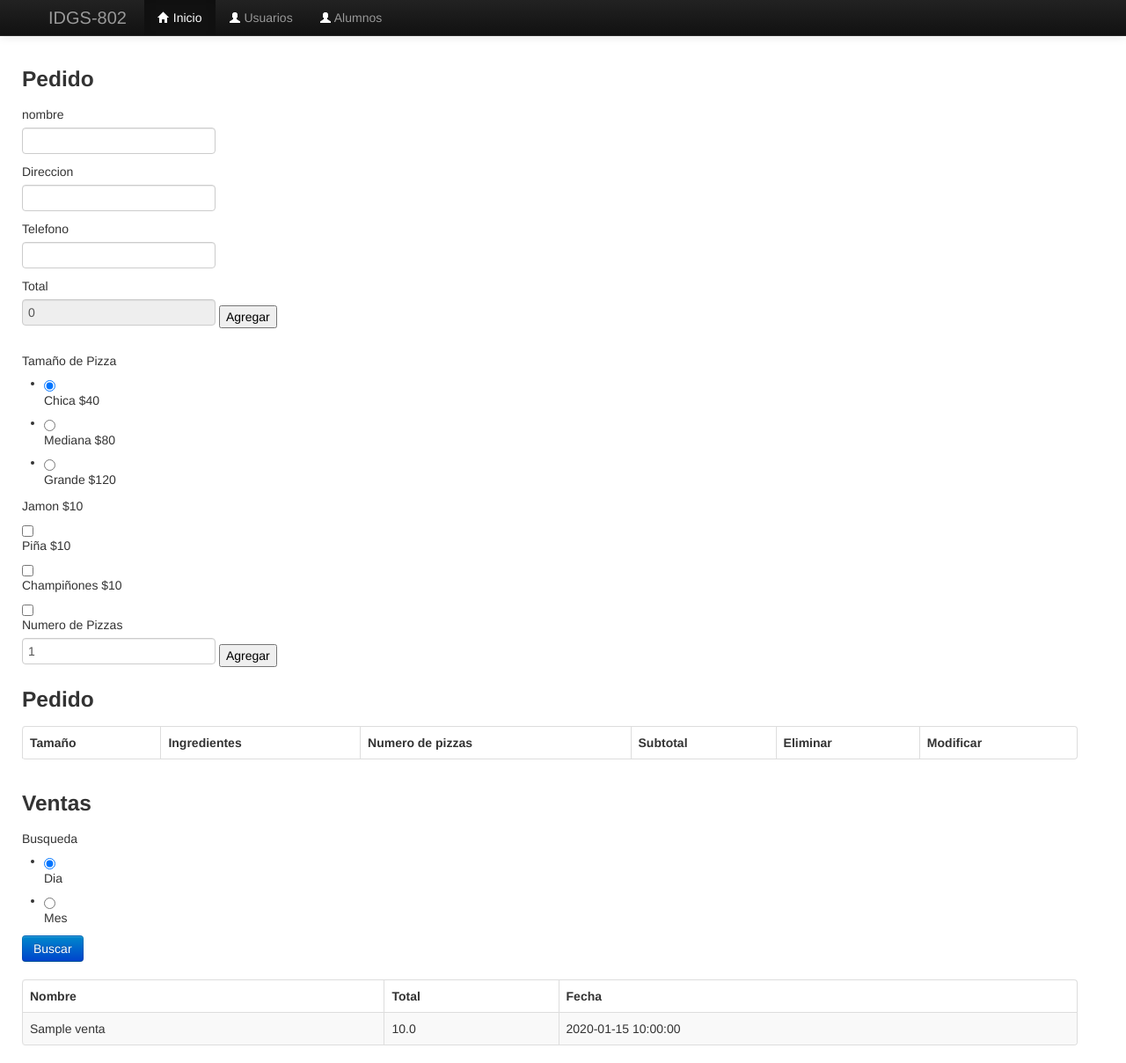
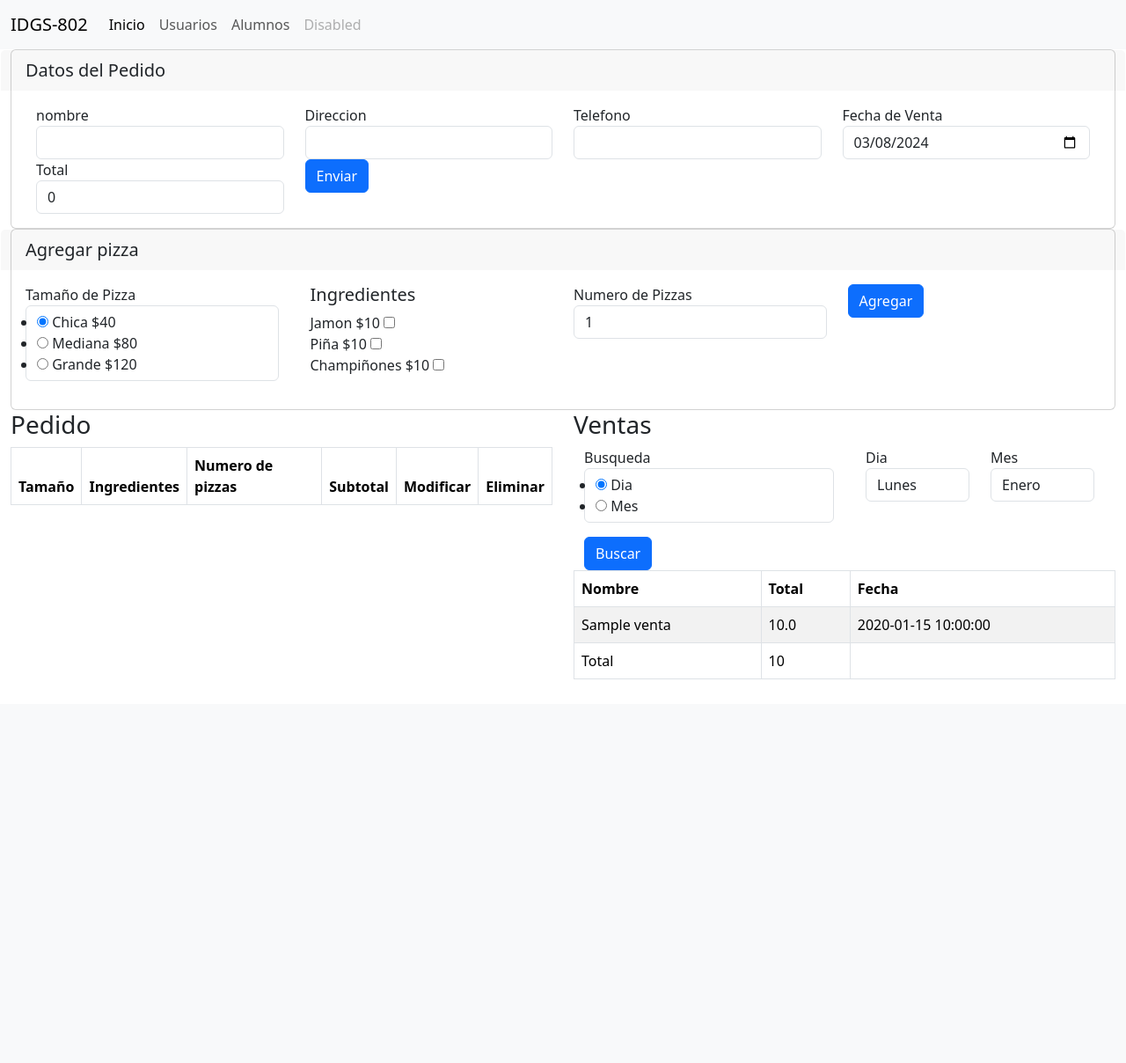
Before and after one commit to IDGS-802-21000036/Practicas_BD_IDGS802, a Flask app: template templates/ABC_Pizzeria.html in a window 1280 px wide. Shown: the whole page at 88% size. After the commit the page ends 772 px from the top, so only its background shows below. Run offline with Flask 3, Linux system fonts and the light colour scheme; tables that the repository leaves empty hold one stand-in row (values such as "Sample post"); the template is opened without the code that fills it: values that come from a table or form of the project are taken from there, most other values are stand-ins (such as "Sample title", 1, 10 or a date in 2020); lists and menus that the app fills with data are empty; some libraries are stand-ins or nearby versions.

Commit message:
DALG | 07/03/2024 | Practica Pizzeria terminada

```diff
--- a/forms.py
+++ b/forms.py
@@ -1,6 +1,7 @@
 from wtforms import Form
-from wtforms import StringField, SelectField, RadioField, EmailField, IntegerField, FloatField, BooleanField
+from wtforms import StringField, SelectField, RadioField, EmailField, IntegerField, FloatField, BooleanField, DateField
 from wtforms import validators
+from datetime import datetime
 
 class TeachersForm(Form):
     id = IntegerField("id")
@@ -21,15 +22,27 @@ class VentaForm(Form):
     nombre = StringField("nombre", [validators.DataRequired(message='el campo es requerido'), validators.length(min=4,max=10,message='ingresa nombre valido')])
     direccion = StringField("Direccion", [validators.DataRequired(message='el campo es requerido'), validators.length(min=4,max=10,message='ingresa direccion valida')])
     telefono = StringField("Telefono", [validators.DataRequired(message='el campo es requerido'), validators.length(min=4,max=10,message='ingresa telefono valido')])
+    fecha_venta = DateField("Fecha de Venta", format='%Y-%m-%d', default=datetime.now(), validators=[validators.DataRequired(message='el campo es requerido')])
     total = FloatField("Total", render_kw={'readonly': True})
 
 class PizzaForm(Form):
+    id = IntegerField("id")
     tamanioPizza = RadioField("Tamaño de Pizza", choices=[('chica','Chica $40'),('mediana','Mediana $80'),('grande','Grande $120')], default='chica')
-    telefono = StringField("Telefono")
     jamon = BooleanField("Jamon $10")
     pinia = BooleanField("Piña $10")
     champinones = BooleanField("Champiñones $10")
-    numero_pizzas = IntegerField("Numero de Pizzas", default=1)
+    numero_pizzas = IntegerField("Numero de Pizzas", default=1, validators=[validators.DataRequired(message='el campo es requerido'), validators.NumberRange(min=1, max=10, message='ingresa un numero valido')])
 
 class BusquedaForm(Form):
     busqueda = RadioField("Busqueda", choices=[('dia','Dia'),('mes','Mes')], default='dia')
+    fecha = DateField("Fecha", format='%Y-%m-%d', default=datetime.now(), validators=[validators.DataRequired(message='el campo es requerido')])
+    dia = SelectField("Dia", choices=[('2','Lunes'), ('3', 'Martes'),
+                                      ('4','Miercoles'), ('5', 'Jueves'),
+                                      ('6','Viernes'), ('7', 'Sabado'),
+                                      ('1','Domingo')], default='2')
+    mes = SelectField("Mes", choices=[('1','Enero'), ('2', 'Febrero'),
+                                      ('3', 'Marzo'), ('4', "Abril"),
+                                      ('5', 'Mayo'), ('6', "Junio"),
+                                      ('7', 'Julio'), ('8', "Agosto"),
+                                      ('9', 'Septiembre'), ('10', "Ocutbre"),
+                                      ('11', 'Noviembre'), ('12', "Diciembre")], default='1')
--- a/main.py
+++ b/main.py
@@ -1,11 +1,12 @@
 from flask import Flask, request, render_template, Response, redirect, url_for
 from flask_wtf.csrf import CSRFProtect
 from flask import flash
-from datetime import datetime
+from datetime import datetime, timedelta
 from models import db
 from models import Alumnos, Venta
 from config import DevelopmentConfig
 import forms
+from sqlalchemy.sql import func, extract
 from flask import g
 app = Flask(__name__)
 app.config.from_object(DevelopmentConfig)
@@ -34,13 +35,20 @@ def pizzeria():
     pizza_form = forms.PizzaForm(request.form)
     busqueda_form = forms.BusquedaForm(request.form)
     if request.method == "POST":
-        option = request.args.get('Busqueda')
-        ventas = buscar_ventas(option)
+        print("entro al post")
+        option = request.form.get('busqueda')
+        dia = request.form.get("dia")
+        mes = request.form.get("mes")
+        print(option)
+        ventas = buscar_ventas(option, dia, mes)
         print(ventas)
     else:
-        ventas = buscar_ventas("Dia")
+        ventas = buscar_ventas("dia", datetime.now().weekday(), datetime.now().month)
         print(ventas)
-    return render_template("ABC_Pizzeria.html", form = venta_form, pizza_form = pizza_form, busqueda_form = busqueda_form, ventas = ventas)
+    total = 0
+    for venta in ventas:
+        total += venta.total
+    return render_template("ABC_Pizzeria.html", form = venta_form, pizza_form = pizza_form, busqueda_form = busqueda_form, ventas = ventas, total = total)
 
 
 
@@ -85,8 +93,10 @@ def maestro():
 @app.route('/dispatch', methods=['POST'])
 def dispatch():
     venta_form = forms.VentaForm(request.form)
+    print("validando...")
+    print(request.method)
     if request.method == "POST" and venta_form.validate():
-        venta = Venta(nombre = venta_form.nombre.data, direccion = venta_form.direccion.data, telefono = venta_form.telefono.data, total = venta_form.total.data)
+        venta = Venta(nombre = venta_form.nombre.data, direccion = venta_form.direccion.data, telefono = venta_form.telefono.data, total = venta_form.total.data, fecha_venta = venta_form.fecha_venta.data)
         db.session.add(venta)
         db.session.commit()
         flash("Se ha realizado la venta")
@@ -99,11 +109,11 @@ def ABMaestro():
 
     return render_template("ABC_Maestro.html", form = maestro_form, maestros = maestros)
 
-def buscar_ventas(option):
-    if option == "Dia":
-        ventas = Venta.query.filter(Venta.created_date == datetime.now().date()).all()
-    elif option == "Mes":
-        ventas = Venta.query.filter(Venta.created_date == datetime.now().month()).all()
+def buscar_ventas(option, dia, mes):
+    if option == "dia":
+        ventas = Venta.query.filter(func.DAYOFWEEK(Venta.fecha_venta) == dia).all()
+    elif option == "mes":
+        ventas = Venta.query.filter(extract('month', Venta.fecha_venta) == mes).all()
     return ventas
 
 
--- a/models.py
+++ b/models.py
@@ -24,6 +24,7 @@ class Venta(db.Model):
     nombre = db.Column(db.String(50))
     direccion = db.Column(db.String(50))
     telefono = db.Column(db.String(50))
+    fecha_venta = db.Column(db.DateTime)
     total = db.Column(db.Float)
     created_date = db.Column(db.DateTime, default=datetime.datetime.now)
 
--- a/templates/ABC_Pizzeria.html
+++ b/templates/ABC_Pizzeria.html
@@ -1,26 +1,98 @@
 {% extends "layout2.html"%}
 {%from "_macros.html" import render_field%}
 {%block content%}
+<div class="row">
+    <div class="col-md-12">
+        <div class="card">
+
+            <div class="card-header fs-5 border-0 row">
+                <div class="col-md-12">
+                    <i class="fa-solid fa-location-dot"></i> Datos del Pedido
+                </div>
+            </div>
+            <div class="card-body border-0 row">
+                <form action="/dispatch" method="POST" id="formVenta" novalidate>
+                    <div class="container-fluid">
+                        <div class="row">
+                            <input type="hidden" name="csrf_token"
+                                value="{{csrf_token()}}">
+
+                            <div class="col-3">
+                                {{render_field(form.nombre,
+                                class="form-control")}}
+                            </div>
+                            <div class="col-3">
+                                {{render_field(form.direccion,
+                                class="form-control")}}
+                            </div>
+                            <div class="col-3">
+                                {{render_field(form.telefono,
+                                class="form-control")}}
+                            </div>
+                            <div class="col-3">
+                                {{render_field(form.fecha_venta,
+                                class="form-control")}}
+                            </div>
+                            <div class="col-md-3 ">
+                                {{render_field(form.total,
+                                class="form-control")}}
+                            </div>
+                            <div class="col-md-5">
+                                <button type="button" class="btn btn-primary" data-toggle="modal" data-target="#confirmModal">
+                                    Enviar
+                                  </button>
+                            </div>
+                        </div>
+                    </div>
+                </form>
+            </div>
+        </div>
+
+    </div>
+    <div class="col-md-12">
+        <div class="card">
+            <div class="card-header fs-5 border-0 row">
+                <div class="col-md-12">
+                    <i class="fa-solid fa-location-dot"></i> Agregar pizza
+                </div>
+            </div>
+            <div class="card-body border-0 row">
+                <input type="hidden" id="id" name="id" value>
+                <div class="col-3">
+                    {{render_field(pizza_form.tamanioPizza, class="form-control")}}
+                </div>
+                <div class="col-3">
                     <div class="container">
                         <div class="row">
-            <h3>Pedido</h3>
-            <form action="/dispatch" method="POST">
-            <input type="hidden" name="csrf_token" value="{{csrf_token()}}">
-            {{render_field(form.nombre, class="form-control")}}
-            {{render_field(form.direccion, class="form-control")}}
-            {{render_field(form.telefono, class="form-control")}}
-            {{render_field(form.total, class="form-control")}}
-            <input type="submit" name="btn1" value="Agregar">
-            </form>
-            {{render_field(pizza_form.tamanioPizza, class="form-control")}}
-            {{render_field(pizza_form.jamon, class="form-control")}}
-            {{render_field(pizza_form.pinia, class="form-control")}}
-            {{render_field(pizza_form.champinones, class="form-control")}}
+                            <div class="col-12">
+                                <h5>Ingredientes</h5>
+                            </div>
+                            <div class="col-12">
+                                {{render_field(pizza_form.jamon)}}
+                            </div>
+                            <div class="col-12">
+                                {{render_field(pizza_form.pinia)}}
+                            </div>
+                            <div class="col-12">
+                                {{render_field(pizza_form.champinones)}}
+                            </div>
+                        </div>
+                    </div>
+
+                </div>
+                <div class="col-3">
                     {{render_field(pizza_form.numero_pizzas, class="form-control")}}
-            <input type="hidden" id="id" name="id" value="">
-            <button name="agregar" id="agregar" onclick="guardarPizza()">Agregar</button>
                 </div>
-        <div class="row">
+                <div class="col-3">
+                    <button name="agregar" id="agregar" class="btn btn-primary"
+            onclick="guardarPizza()">Agregar</button>
+                </div>
+            </div>
+        </div>
+    </div>
+
+
+    <div class="col-md-6">
         <h3>Pedido</h3>
         <table class="table table-striped table-bordered">
             <thead>
@@ -29,20 +101,46 @@
                     <th>Ingredientes</th>
                     <th>Numero de pizzas</th>
                     <th>Subtotal</th>
+                    <th>Modificar</th>
                     <th>Eliminar</th>
-                        <th>Modificar</th>
                 </tr>
             </thead>
             <tbody id="tblPizza">
             </tbody>
         </table>
     </div>
-        <div class="row">
+    <div class="col-md-6">
         <h3>Ventas</h3>
         <form action="/pizzeria" method="POST">
             <input type="hidden" name="csrf_token" value="{{csrf_token()}}">
+            <div class="container">
+                <div class="row">
+                    <div class="col-6">
                         {{render_field(busqueda_form.busqueda, class="form-control")}}
+                    </div>
+                    <div class="col-6">
+                        <div class="container">
+                            <div class="row">
+                                <div class="col-6">
+                                    {{render_field(busqueda_form.dia, class="form-control")}}
+                                </div>
+                                <div class="col-6">
+                                    {{render_field(busqueda_form.mes, class="form-control")}}
+                                </div>
+                            </div>
+                        </div>
+
+                    </div>
+
+                    <div class="col-8">
                         <button type="submit" class="btn btn-primary">Buscar</button>
+                    </div>
+                </div>
+            </div>
+
+
+
+
         </form>
         <table class="table table-striped table-bordered">
             <thead>
@@ -57,14 +155,43 @@
                 <tr>
                     <td>{{venta.nombre}}</td>
                     <td>{{venta.total}}</td>
-                        <td>{{venta.created_date}}</td>
+                    <td>{{venta.fecha_venta}}</td>
                 </tr>
                 {%endfor%}
+                <tr>
+                    <td>Total</td>
+                    <td>{{total}}</td>
+                    <td></td>
+                </tr>
             </tbody>
         </table>
     </div>
 </div>
+
+<!-- Modal de confirmación -->
+<div class="modal fade" id="confirmModal" tabindex="-1" role="dialog" aria-labelledby="confirmModalLabel" aria-hidden="true">
+    <div class="modal-dialog" role="document">
+      <div class="modal-content">
+        <div class="modal-header">
+          <h5 class="modal-title" id="confirmModalLabel">Confirmar envío</h5>
+          <button type="button" class="close" data-dismiss="modal" aria-label="Cerrar">
+            <span aria-hidden="true">&times;</span>
+          </button>
+        </div>
+        <div class="modal-body">
+          ¿Estás seguro de enviar el formulario?
+        </div>
+        <div class="modal-footer">
+          <button type="button" class="btn btn-secondary" data-dismiss="modal">Cancelar</button>
+          <button type="submit" class="btn btn-primary" onclick="enviarFormulario()">Aceptar</button>
+        </div>
+      </div>
+    </div>
+  </div>
 <script>
+    function enviarFormulario() {
+        document.getElementById("formVenta").submit();
+      }
         let pizzas = [];
         document.getElementById('id').value = '';
         cargarPizzas();
@@ -87,16 +214,18 @@
                 td4.innerHTML = pizza.subtotal;
                 tr.appendChild(td4);
                 let td5 = document.createElement('td');
-                let a = document.createElement('a');
+                let a = document.createElement('button');
                 a.innerHTML = 'Modificar';
+                a.classList.add('btn', 'btn-warning');
                 a.onclick = function(){
                     modificarPizza(pizza.id);
                 }
                 td5.appendChild(a);
                 tr.appendChild(td5);
                 let td6 = document.createElement('td');
-                let a2 = document.createElement('a');
+                let a2 = document.createElement('button');
                 a2.innerHTML = 'Eliminar';
+                a2.classList.add('btn', 'btn-danger');
                 a2.onclick = function(){
                     eliminarPizza(pizza.id);
                 }
--- a/templates/layout2.html
+++ b/templates/layout2.html
@@ -10,50 +10,44 @@
         <title>INDEX</title>
         <meta name="description" content>
         <meta name="viewport" content="width=device-width, initial-scale=1">
-        <link href="../static/bootstrap/css/bootstrap.min.css" rel="stylesheet">
+        <link
+            href="https://cdn.jsdelivr.net/npm/bootstrap@5.3.3/dist/css/bootstrap.min.css"
+            rel="stylesheet"
+            integrity="sha384-QWTKZyjpPEjISv5WaRU9OFeRpok6YctnYmDr5pNlyT2bRjXh0JMhjY6hW+ALEwIH"
+            crossorigin="anonymous">
+
         <style>
-            body{
-                padding-top: 60px;
-            }
 
             .tr-head{
                 background: #dff0d8;
             }
         </style>
-        <link rel="stylesheet"
-            href="../static/bootstrap/css/bootstrap-responsive.min.css">
     </head>
     <body>
-        <div class="navbar navbar-inverse navbar-fixed-top">
-            <div class="navbar-inner">
-                <div class="container">
-                    <a href class="brand">
-                        IDGS-802
-                    </a>
-                    <ul class="nav">
-                        <li class="active">
-                            <a href>
-                                <i class="icon-home icon-white"></i>
-                                Inicio
-                            </a>
-                        </li>
-                        <li>
-                            <a href>
-                                <i class="icon-user icon-white"></i>
-                                Usuarios
-                            </a>
-                        </li>
-                        <li>
-                            <a href>
-                                <i class="icon-user icon-white"></i>
-                                Alumnos
-                            </a>
-                        </li>
-                    </ul>
+        <nav class="navbar navbar-expand-lg navbar-light bg-light">
+            <div class="container-fluid">
+                <a class="navbar-brand" href="#">IDGS-802</a>
+                <button class="navbar-toggler" type="button"
+                    data-bs-toggle="collapse"
+                    data-bs-target="#navbarNavAltMarkup"
+                    aria-controls="navbarNavAltMarkup" aria-expanded="false"
+                    aria-label="Toggle navigation">
+                    <span class="navbar-toggler-icon"></span>
+                </button>
+                <div class="collapse navbar-collapse" id="navbarNavAltMarkup">
+                    <div class="navbar-nav">
+                        <a class="nav-link active" aria-current="page"
+                            href="#">Inicio</a>
+                        <a class="nav-link" href="#">Usuarios</a>
+                        <a class="nav-link" href="#">Alumnos</a>
+                        <a class="nav-link disabled" href="#" tabindex="-1"
+                            aria-disabled="true">Disabled</a>
+                    </div>
                 </div>
             </div>
-        </div>
-        <div class="container">
+        </nav>
+
+        <div class="container-fluid">
             {%with messages = get_flashed_messages() %}
             {%if messages%}
             {%for message in messages%}
@@ -66,6 +60,10 @@
             {%block content%}
             {%endblock%}
         </div>
-        <script src="../static/bootstrap/js/bootstrap.min.js"></script>
+        <script src="https://code.jquery.com/jquery-3.5.1.slim.min.js"></script>
+        <script
+            src="https://cdn.jsdelivr.net/npm/@popperjs/core@2.5.3/dist/umd/popper.min.js"></script>
+        <script
+            src="https://stackpath.bootstrapcdn.com/bootstrap/4.5.2/js/bootstrap.min.js"></script>
     </body>
 </html>
```
Lines whose indentation alone changed are shown as unchanged.
